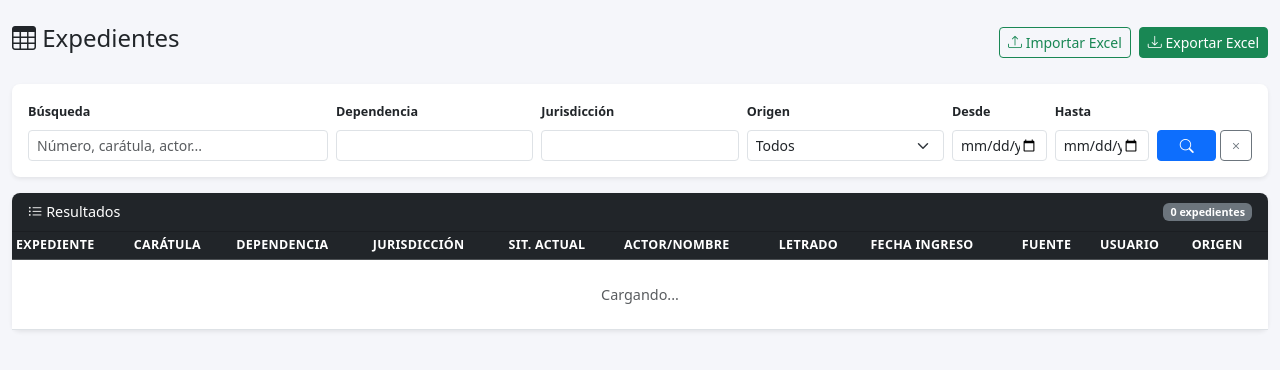
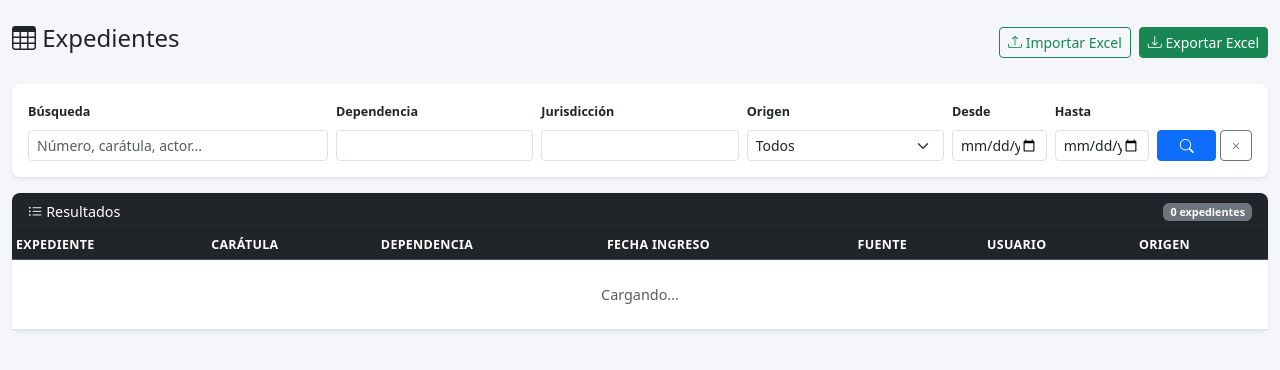
Before and after one commit to OctavioGalvan5/Web-scrapping-federal, a Flask app: page /expedientes/ in a window 1280 px wide. Shown: the part 54-424 px from the top of the page. Run offline with Flask 3, Linux system fonts and the light colour scheme; data that the repository does not hold is empty; some libraries are stand-ins or nearby versions.

Commit message:
quitar columnas jurisdiccion, sit. actual, actor y letrado de la tabla
Co-Authored-By: Claude Sonnet 4.6 <noreply@anthropic.com>

```diff
--- a/templates/expedientes.html
+++ b/templates/expedientes.html
@@ -72,10 +72,6 @@
             <th>Expediente</th>
             <th>Carátula</th>
             <th>Dependencia</th>
-            <th>Jurisdicción</th>
-            <th>Sit. Actual</th>
-            <th>Actor/Nombre</th>
-            <th>Letrado</th>
             <th>Fecha Ingreso</th>
             <th>Fuente</th>
             <th>Usuario</th>
@@ -83,7 +79,7 @@
           </tr>
         </thead>
         <tbody id="tbody_exptes">
-          <tr><td colspan="11" class="text-center py-4 text-muted">Cargando...</td></tr>
+          <tr><td colspan="7" class="text-center py-4 text-muted">Cargando...</td></tr>
         </tbody>
       </table>
     </div>
@@ -150,7 +146,7 @@ async function cargarDatos() {
 
   const tbody = document.getElementById('tbody_exptes');
   if (!data.length) {
-    tbody.innerHTML = '<tr><td colspan="11" class="text-center py-4 text-muted">Sin resultados</td></tr>';
+    tbody.innerHTML = '<tr><td colspan="7" class="text-center py-4 text-muted">Sin resultados</td></tr>';
     return;
   }
 
@@ -159,10 +155,6 @@ async function cargarDatos() {
       <td class="fw-bold small">${r.numero_expte || ''}</td>
       <td class="small" title="${r.caratula || ''}">${(r.caratula || '').substring(0,50)}${(r.caratula||'').length>50?'…':''}</td>
       <td class="small">${r.dependencia || ''}</td>
-      <td class="small">${r.jurisdiccion || ''}</td>
-      <td class="small">${r.situacion_actual || ''}</td>
-      <td class="small">${r.actor_nombre || ''}</td>
-      <td class="small">${(r.letrado_apoderado || '').substring(0,30)}</td>
       <td class="small">${r.fecha_ingreso ? r.fecha_ingreso.split('-').reverse().join('/') : ''}</td>
       <td><span class="badge bg-info text-dark">${r.fuente || '-'}</span></td>
       <td class="small">${r.usuario_extraccion || '-'}</td>
```
